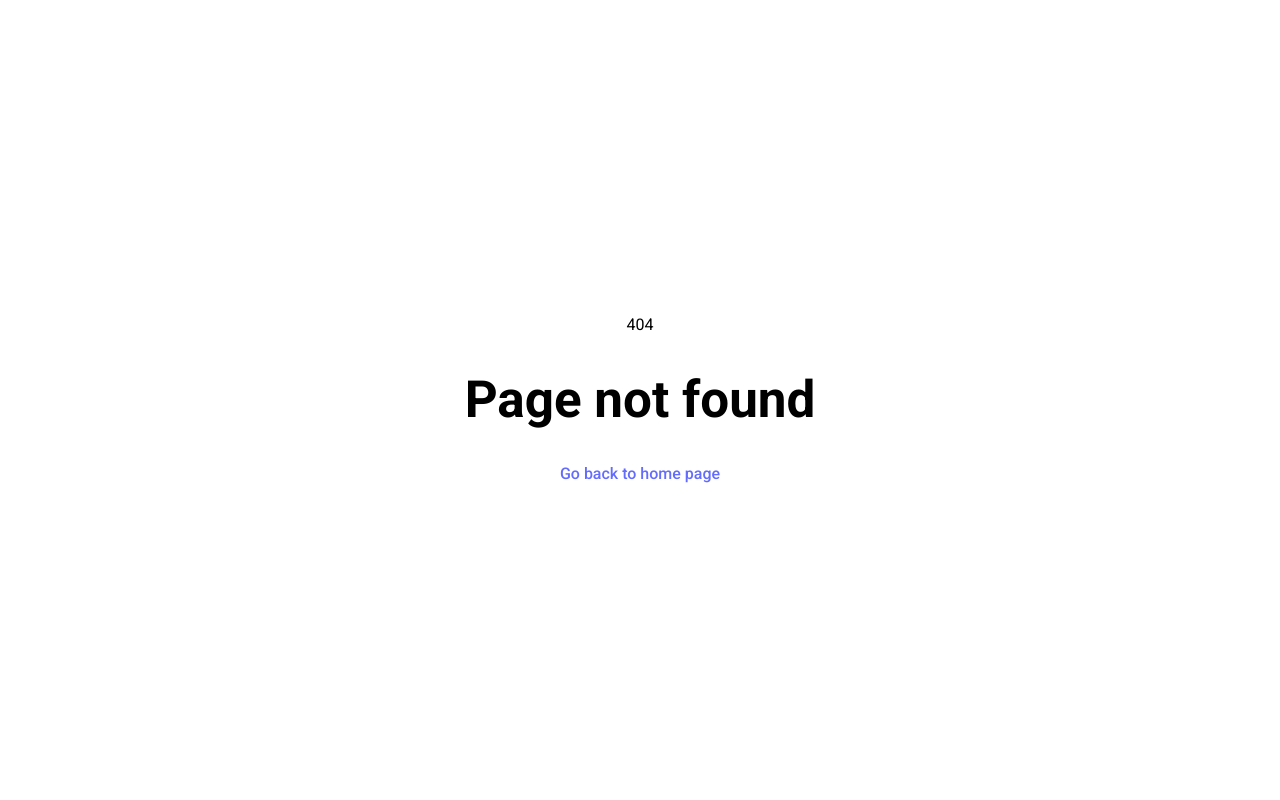
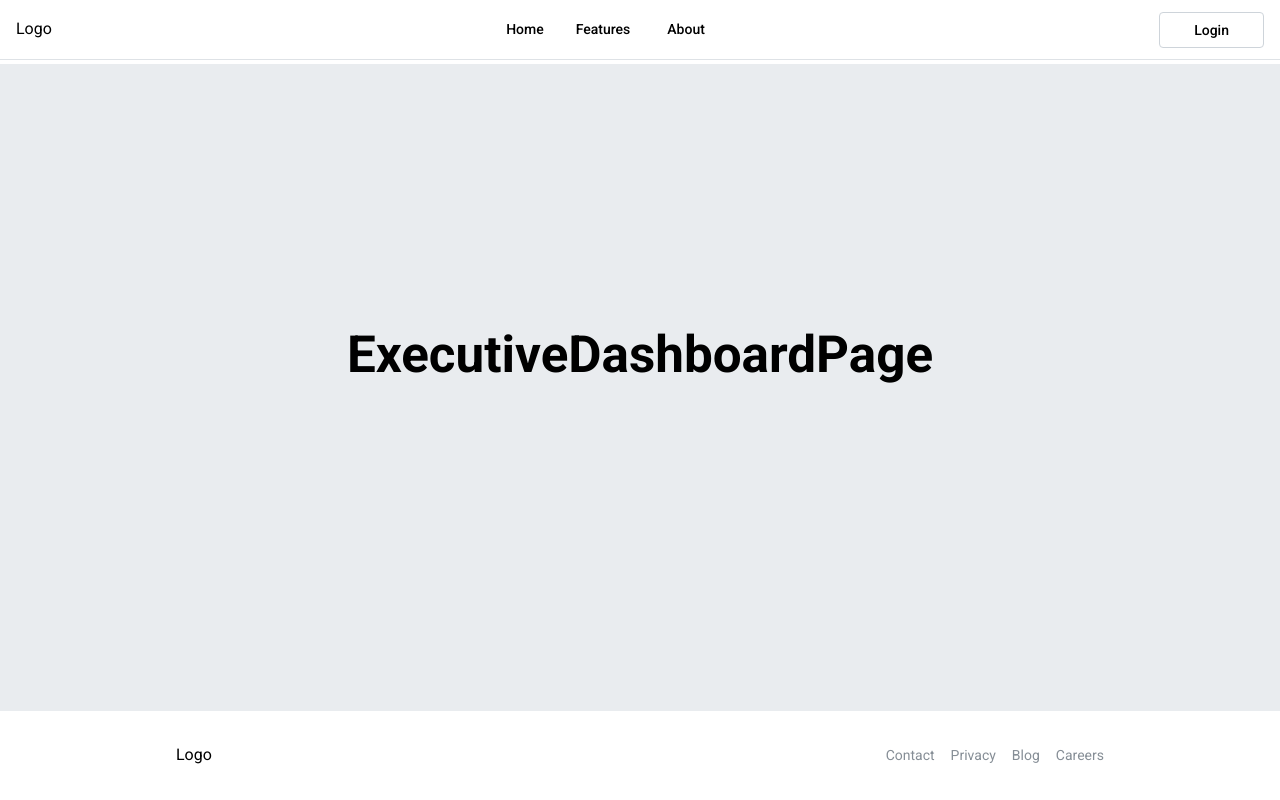
Before and after one commit to f-zaryab/foodchain02, a React (Vite) app: page /dashboard/executive in a window 1280 px wide. Before the commit this address had no page. Built offline with nearby package versions, Linux system fonts and the light colour scheme; a web font is replaced by a local one.

Commit message:
pages added

```diff
--- /dev/null
+++ b/src/layouts/DashboardLayout/Dashboard.module.css
@@ -0,0 +1,31 @@
+.layout {
+  /* max-width: 1440px; */
+  margin: 0 auto;
+  min-height: 100vh;
+  width: 100%;
+  display: flex;
+  flex-direction: column;
+}
+
+.header {
+  height: 4rem;
+  width: 100%;
+  position: fixed;
+  top: 0;
+  width: 100%;
+  background: white;
+  z-index: 50;
+}
+
+.footer {
+  /* height: 4rem; */
+  width: 100%;
+}
+
+.mainOutlet {
+  flex: 1;
+  background-color: #e9ecef;
+  display: flex;
+  justify-content: center;
+  align-items: center;
+}
--- /dev/null
+++ b/src/layouts/DashboardLayout/DashboardLayout.tsx
@@ -0,0 +1,24 @@
+import { Outlet } from "react-router-dom";
+//
+import { HeaderMegaMenu } from "../../components/Header/Header";
+import { Footer } from "../../components/Footer/Footer";
+// styles
+import classes from "./Dashboard.module.css";
+
+const DashboardLayout = () => {
+  return (
+    <div className={classes.layout}>
+      <div className={classes.header}>
+        <HeaderMegaMenu />
+      </div>
+      <div className={classes.mainOutlet}>
+        <Outlet />
+      </div>
+      <div className={classes.footer}>
+        <Footer />
+      </div>
+    </div>
+  );
+};
+
+export default DashboardLayout;
--- a/src/main.tsx
+++ b/src/main.tsx
@@ -3,13 +3,21 @@ import { createRoot } from "react-dom/client";
 import { createBrowserRouter, RouterProvider } from "react-router-dom";
 import { MantineProvider, createTheme } from "@mantine/core";
 import "@mantine/core/styles.css";
+// Layouts&Pages
 import MainLayout from "./layouts/MainLayout/MainLayout.tsx";
+import DashboardLayout from "./layouts/DashboardLayout/DashboardLayout.tsx";
 import NotFoundPage from "./pages/NotFoundPage.tsx";
 import LoginPage from "./pages/LoginPage/LoginPage.tsx";
 import AboutPage from "./pages/AboutPage.tsx";
 import Cart from "./pages/Cart/index.tsx";
+import CustomerDashboardPage from "./pages/Customer/index.tsx";
+import ManagerDashboardPage from "./pages/Manager/index.tsx";
+import StaffDasboardPage from "./pages/Staff/index.tsx";
+import ExecutiveDashboardPage from "./pages/Executive/index.tsx";
+import KitchenStaffDashboardPage from "./pages/KitchenStaff/index.tsx";
+import App from "./App.tsx";
+// styles
 import "./index.css";
-import App from "./App.tsx";
 
 const theme = createTheme({
   colors: {
@@ -82,6 +90,37 @@ const router = createBrowserRouter([
     ],
   },
   {
+    path: "/dashboard/",
+    element: <DashboardLayout />,
+    errorElement: <NotFoundPage />,
+    children: [
+      // {
+      //   index: true,
+      //   element: <App />,
+      // },
+      {
+        path: "customer",
+        element: <CustomerDashboardPage />,
+      },
+      {
+        path: "staff",
+        element: <StaffDasboardPage />,
+      },
+      {
+        path: "manager",
+        element: <ManagerDashboardPage />,
+      },
+      {
+        path: "executive",
+        element: <ExecutiveDashboardPage />,
+      },
+      {
+        path: "kitchen-staff",
+        element: <KitchenStaffDashboardPage />,
+      },
+    ],
+  },
+  {
     path: "/login",
     element: <LoginPage />,
     errorElement: <NotFoundPage />,
--- /dev/null
+++ b/src/pages/Customer/index.tsx
@@ -0,0 +1,9 @@
+const CustomerDashboardPage = () => {
+  return (
+    <div>
+      <h1>Customer Dashboard Page</h1>
+    </div>
+  );
+};
+
+export default CustomerDashboardPage;
--- /dev/null
+++ b/src/pages/Executive/index.tsx
@@ -0,0 +1,9 @@
+const ExecutiveDashboardPage = () => {
+  return (
+    <div>
+      <h1>ExecutiveDashboardPage</h1>
+    </div>
+  );
+};
+
+export default ExecutiveDashboardPage;
--- /dev/null
+++ b/src/pages/KitchenStaff/index.tsx
@@ -0,0 +1,9 @@
+const KitchenStaffDashboardPage = () => {
+  return (
+    <div>
+      <h1>KitchenStaffDashboardPage</h1>
+    </div>
+  );
+};
+
+export default KitchenStaffDashboardPage;
--- /dev/null
+++ b/src/pages/Manager/index.tsx
@@ -0,0 +1,9 @@
+const ManagerDashboardPage = () => {
+  return (
+    <div>
+      <h1>Manager Dashboard Page</h1>
+    </div>
+  );
+};
+
+export default ManagerDashboardPage;
--- /dev/null
+++ b/src/pages/Staff/index.tsx
@@ -0,0 +1,9 @@
+const StaffDasboardPage = () => {
+  return (
+    <div>
+      <h1>StaffDasboardPage</h1>
+    </div>
+  );
+};
+
+export default StaffDasboardPage;
```
